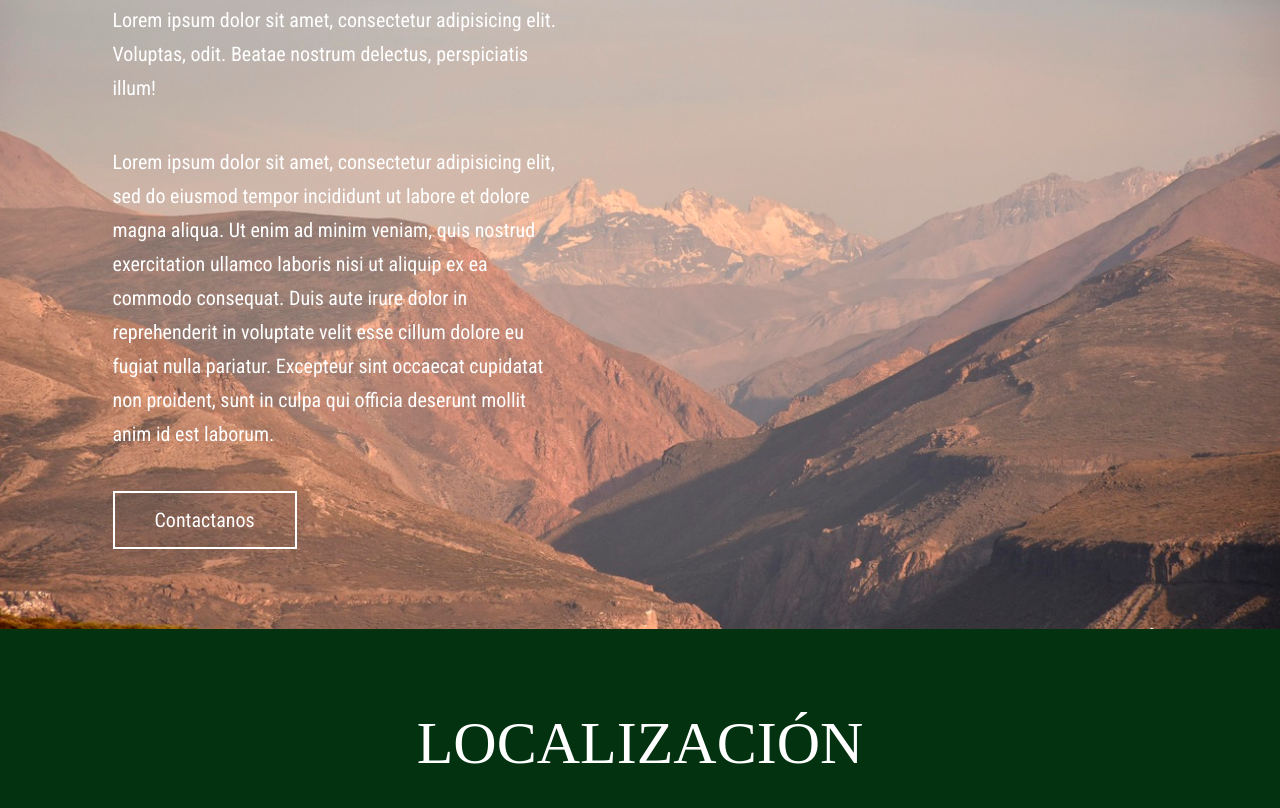
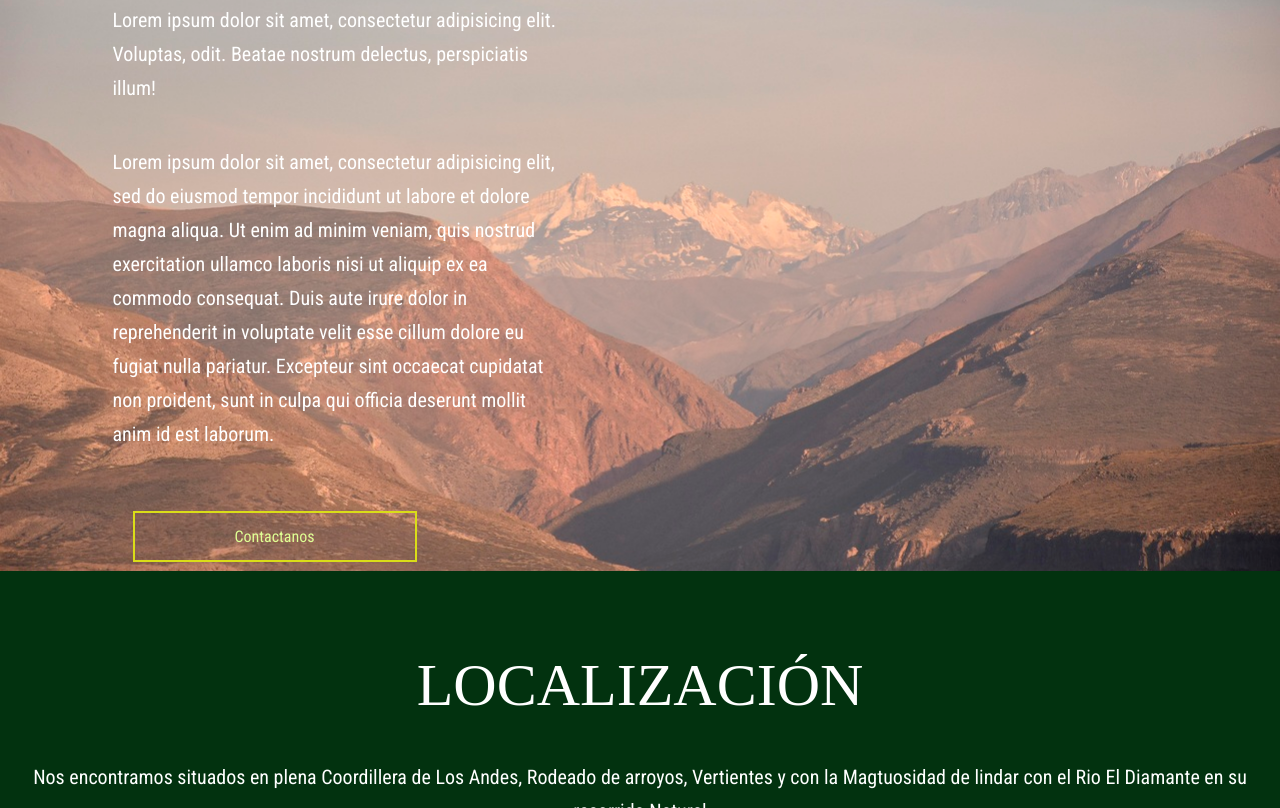
Before and after one commit to CodeSystem2022/ElPaso_Ecomerce, a plain HTML site: page Reservas/index.html in a window 1280 px wide. Shown: the part 1992-2800 px from the top of the page. Drawn offline with Linux system fonts and the light colour scheme; a web font is replaced by a local one.

Commit message:
Button Reservas y Logo Header

```diff
--- a/Reservas/css/master.css
+++ b/Reservas/css/master.css
@@ -78,14 +78,39 @@ table {
   .list-services figure { display: flex; justify-content: center; align-items: center; flex-flow: column;}
 /* 2 GENERIC ITEMS */
 
-  .header { height: 450px; background: url(../images/diana9.jpg) no-repeat center top; background-size: cover;}
-  .navbar { height: 63px; background: rgb(2, 50, 15); border-bottom: 1px dashed #3498db;}
+  .header { height: 450px; background: rgb(255, 255, 255)  no-repeat center top; background-size: cover;}
+  .navbar { height: 63px; background: rgb(2, 50, 15); border-bottom: 1px dashed #000000;}
     .navbar a { padding: 0 20px; color: #fff; text-decoration: none; text-transform: uppercase; font: 20px 'Stint Ultra Condensed';}
     a:hover{color: rgb(194, 156, 3);}
     .title {margin-bottom: 40px; font: 60px 'Stint Ultra Condensed'; text-transform: uppercase;}
   p {margin-bottom: 40px;}
 
   .btn { border: 2px solid #fff; padding: 10px 40px; display: inline-block; text-decoration: none; color: #fff;}
+  .btn2 {
+    width: 200px;
+    padding: 15px 25px;
+    margin: 20px;
+    font-size: 16px;
+    outline: none;
+    border: 2px solid #dadd18;
+    color: rgb(223, 255, 148);
+    cursor: pointer;
+    background: linear-gradient(to right,  #dadd18 50%, transparent 50%);
+    background-size: 200%;
+    background-position: right;
+    transition: background-position 0.5s;
+    position: absolute;
+    text-align: center;
+    padding: 10px 40px;
+    display: inline-block;
+    text-decoration: none;
+}
+
+.btn2:hover {
+    background-position: left;
+    color: black;
+    font-weight: 700;
+}
 
 /* 3 PARTS OF WEB */
   .content { padding: 80px 0;}
--- a/Reservas/index.html
+++ b/Reservas/index.html
@@ -67,7 +67,7 @@
         <h2 class="title">Tarifas</h2>
         <p>Lorem ipsum dolor sit amet, consectetur adipisicing elit. Voluptas, odit. Beatae nostrum delectus, perspiciatis illum!</p>
         <p>Lorem ipsum dolor sit amet, consectetur adipisicing elit, sed do eiusmod tempor incididunt ut labore et dolore magna aliqua. Ut enim ad minim veniam, quis nostrud exercitation ullamco laboris nisi ut aliquip ex ea commodo consequat. Duis aute irure dolor in reprehenderit in voluptate velit esse cillum dolore eu fugiat nulla pariatur. Excepteur sint occaecat cupidatat non proident, sunt in culpa qui officia deserunt mollit anim id est laborum.</p>
-        <a href="/Contacto/templates/index.html" class="btn">Contactanos</a>
+        <a href="/Contacto/templates/index.html" class="btn2">Contactanos</a>
       </article>
     </section>
 
```
Also changed, not shown: Css/logo3.png (added), Reservas/images/logo.png.
